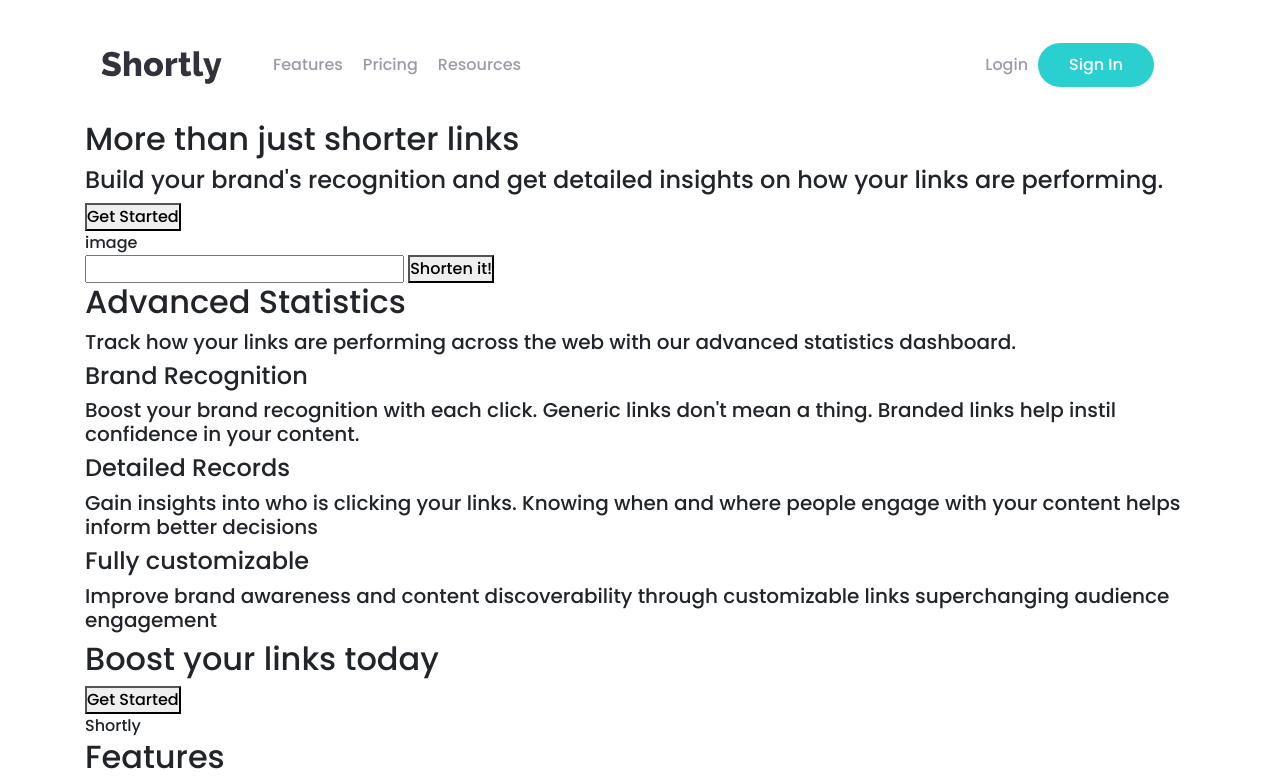
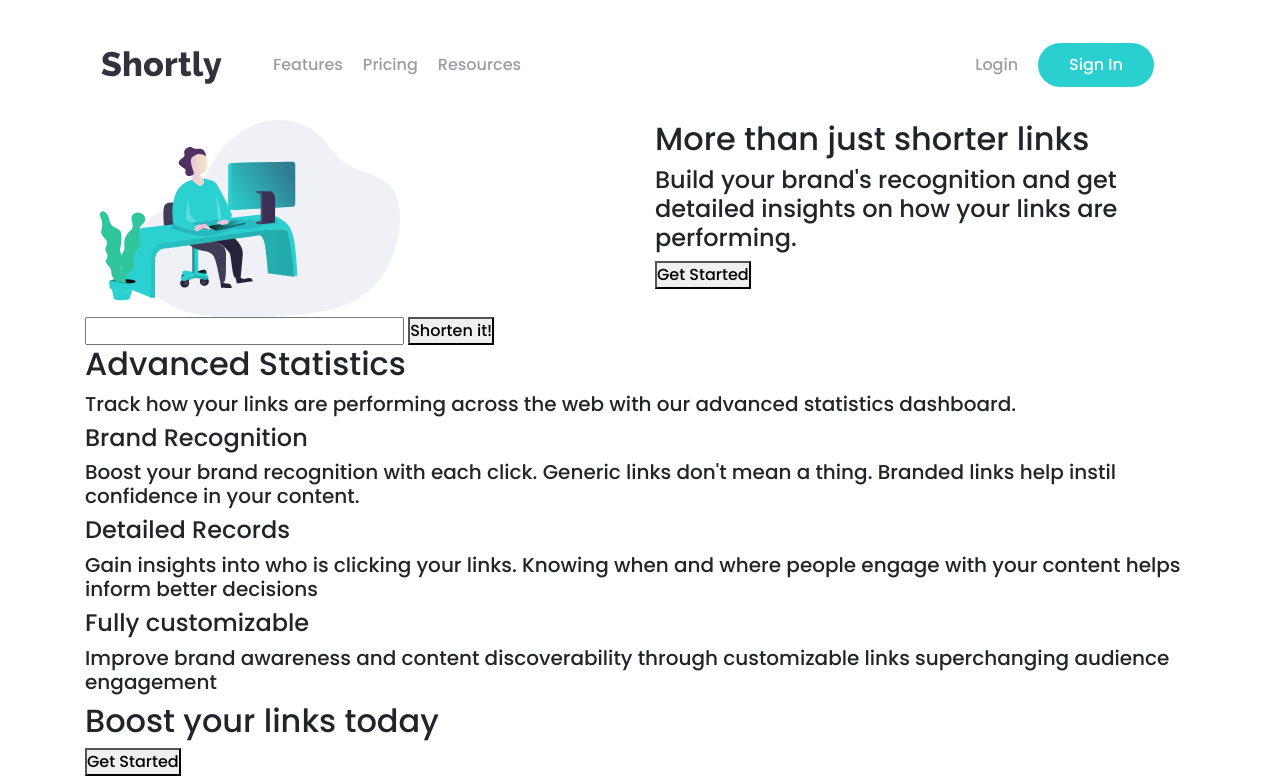
Before and after one commit to emmaglorypraise/url-shortening-api-master, a plain HTML site: page index.html in a window 1280 px wide. Shown: the top 780 px of the page. Drawn offline with Linux system fonts and the light colour scheme.

Commit message:
added hero section

```diff
--- a/css/main.css
+++ b/css/main.css
@@ -89,5 +89,6 @@ hr {
   .sign-in-btn {
     padding: 0px 30px;
     font-weight: 500;
+    margin-left: 10px;
   }
 }
--- a/index.html
+++ b/index.html
@@ -54,8 +54,12 @@
   </header>
 
 
-  <div>
-    <div>
+  <div class="container">
+    <div class="row">
+      <div class="col-md-6">
+        <img  class="img-fluid"  width="300px" height="70px" src="./images/illustration-working.svg" alt="illustration-working">
+      </div>
+      <div class="col-md-6">
         <h2>
           More than just shorter links
         </h2>
@@ -65,9 +69,8 @@
         </h4>
         <button>Get Started</button>
       </div>
-    <div>
-      image
     </div>
+
   </div>
 
   <div>
```
Lines whose indentation alone changed are shown as unchanged.
